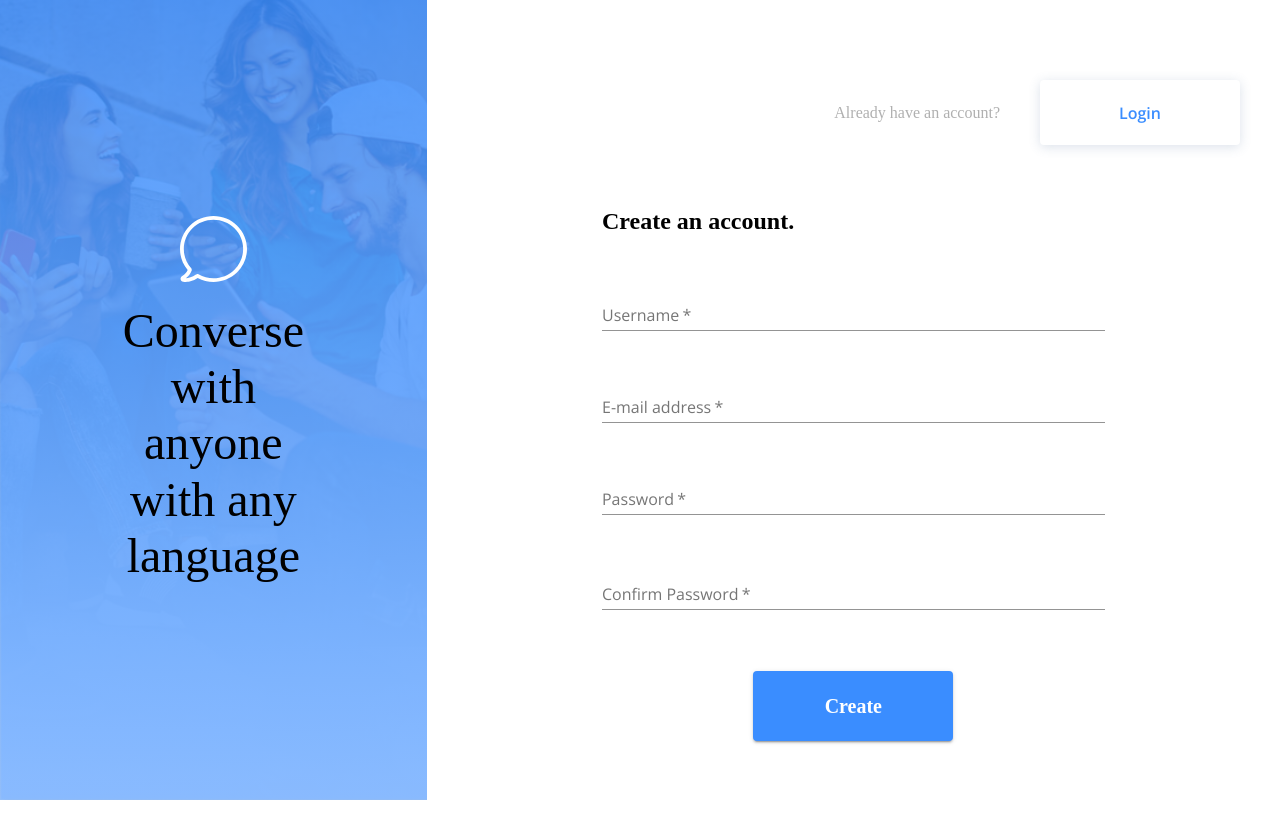
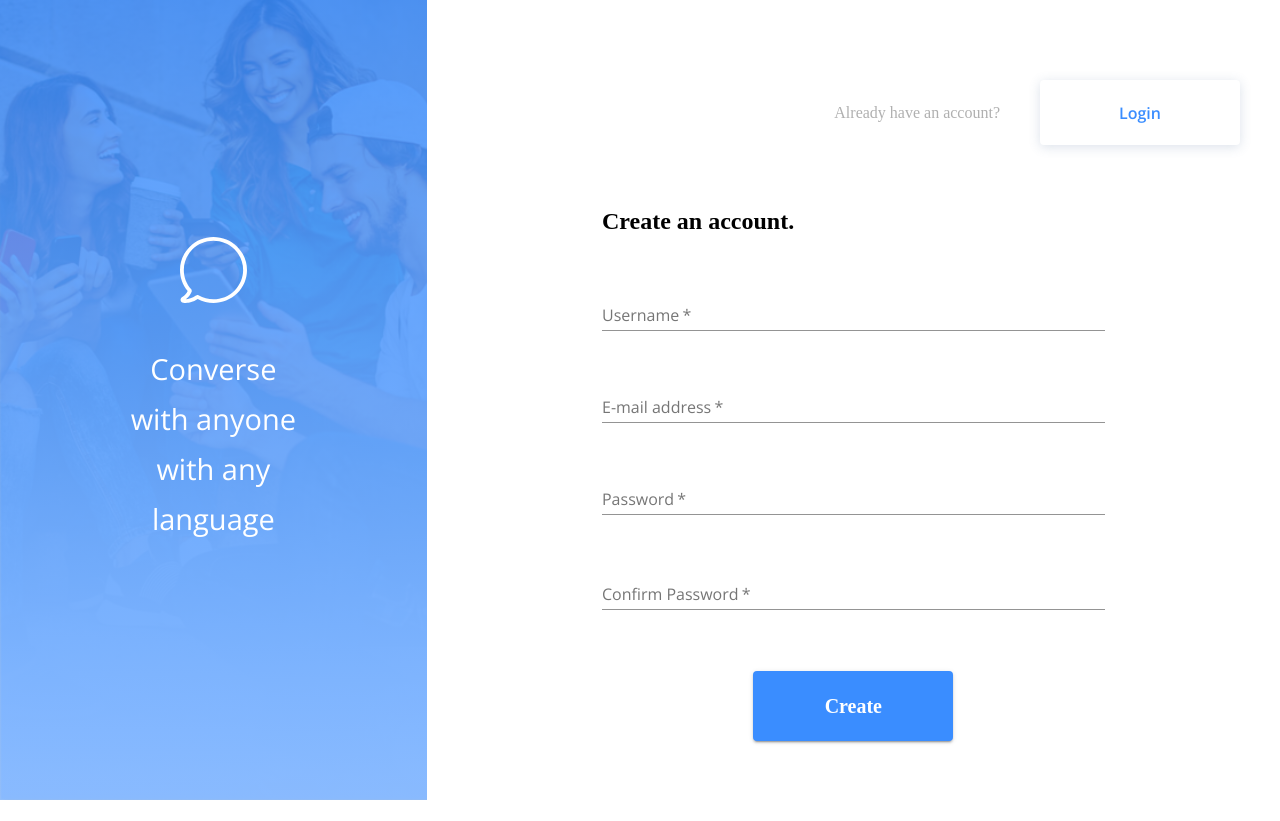
Before and after one commit to madasteroid/messenger, a React (Create React App) app in the folder client/: page / in a window 1280 px wide. Built offline with nearby package versions, Linux system fonts and the light colour scheme; no server answers.

Commit message:
Used the specidied bubble svg from assests

```diff
--- a/client/src/components/Banner/banner.js
+++ b/client/src/components/Banner/banner.js
@@ -37,7 +37,10 @@ const useStyles = makeStyles(theme => ({
         padding: "100px",
     },
     subtitle1:{
-        fontFamily: "OpenSans",
+        color: "#fff",
+        fontSize: "29px",
+        margin: "20px",
+        lineHeight: "50px"
     },
 }));
 
@@ -54,7 +57,7 @@ const Banner = () => {
                         <Bubble color="#fff" />
                     </Grid>
                     <Grid item>
-                        <Typography variant="h3" component="h2" align="center" className={classes.subtitle1}>
+                        <Typography variant="h4" component="h2" align="center" className={classes.subtitle1}>
                             Converse with anyone with any language
                         </Typography>
                     </Grid>
```
